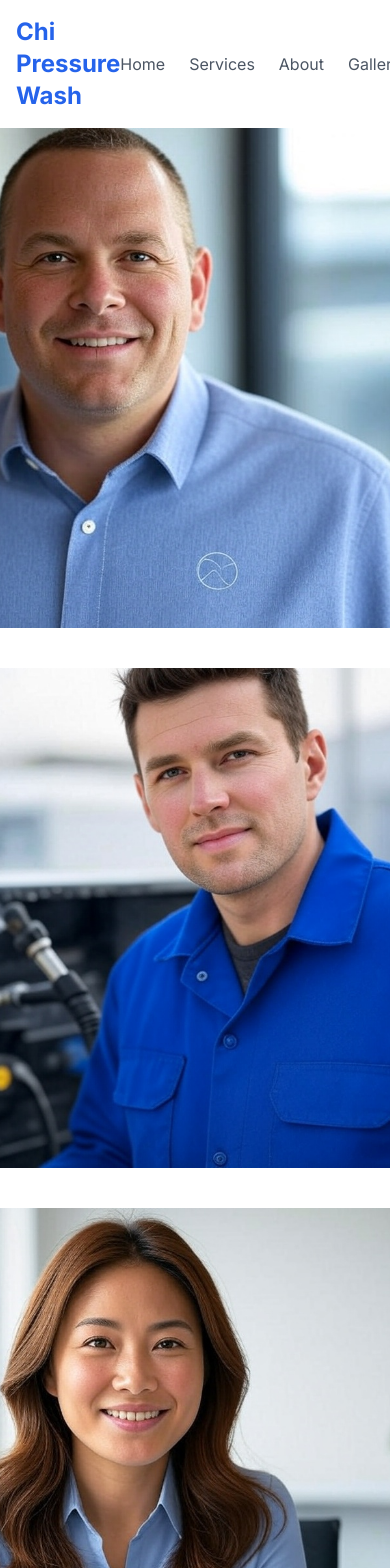
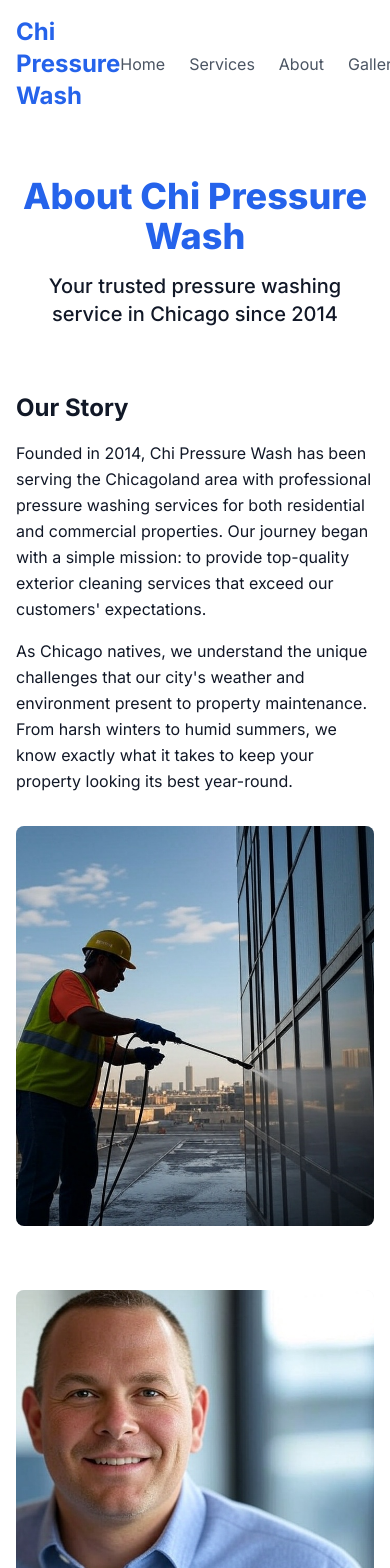
Before and after one commit to agm312/pressure-wash, a Next.js app: page /about in a window 390 px wide. Shown: the top 1568 px of the page. Built offline with nearby package versions, Linux system fonts and the light colour scheme.

Commit message:
Full About page redesign: styled layout, next/image, correct image refs, and responsive grid

```diff
--- a/src/app/about/page.tsx
+++ b/src/app/about/page.tsx
@@ -3,8 +3,42 @@ import Image from 'next/image'
 
 export default function AboutPage() {
   return (
-    <div className="space-y-10">
-      <div className="relative w-full h-[500px] bg-gray-100">
+    <div className="bg-white text-gray-900 px-4 md:px-16 py-12 space-y-16">
+      <section className="text-center">
+        <h1 className="text-4xl font-extrabold text-blue-600">About Chi Pressure Wash</h1>
+        <p className="mt-4 text-xl font-medium">
+          Your trusted pressure washing service in Chicago since 2014
+        </p>
+      </section>
+
+      <section className="grid grid-cols-1 md:grid-cols-2 gap-8 items-center">
+        <div>
+          <h2 className="text-2xl font-bold mb-4">Our Story</h2>
+          <p className="text-base leading-relaxed">
+            Founded in 2014, Chi Pressure Wash has been serving the Chicagoland area with professional
+            pressure washing services for both residential and commercial properties. Our journey began
+            with a simple mission: to provide top-quality exterior cleaning services that exceed our
+            customers' expectations.
+          </p>
+          <p className="mt-4 text-base leading-relaxed">
+            As Chicago natives, we understand the unique challenges that our city's weather and environment
+            present to property maintenance. From harsh winters to humid summers, we know exactly what it
+            takes to keep your property looking its best year-round.
+          </p>
+        </div>
+        <div className="relative w-full h-[400px] rounded-lg overflow-hidden bg-gray-100">
+          <Image
+            src="/chi-pressure-wash.jpg"
+            alt="Our Story - Pressure Washing"
+            fill
+            className="object-cover"
+            priority
+          />
+        </div>
+      </section>
+
+      <section className="grid grid-cols-1 md:grid-cols-2 lg:grid-cols-4 gap-6">
+        <div className="relative w-full h-[400px] rounded-lg overflow-hidden bg-gray-100">
           <Image
             src="/ceo-pressure-wash.jpg"
             alt="CEO - Pressure Washing"
@@ -13,7 +47,7 @@ export default function AboutPage() {
             priority
           />
         </div>
-      <div className="relative w-full h-[500px] bg-gray-100">
+        <div className="relative w-full h-[400px] rounded-lg overflow-hidden bg-gray-100">
           <Image
             src="/pressure-wash-opm.jpg"
             alt="Operations Manager - Pressure Washing"
@@ -22,7 +56,7 @@ export default function AboutPage() {
             priority
           />
         </div>
-      <div className="relative w-full h-[500px] bg-gray-100">
+        <div className="relative w-full h-[400px] rounded-lg overflow-hidden bg-gray-100">
           <Image
             src="/pressure-wash-sarah.jpg"
             alt="Office Team Member"
@@ -31,7 +65,7 @@ export default function AboutPage() {
             priority
           />
         </div>
-      <div className="relative w-full h-[500px] bg-gray-100">
+        <div className="relative w-full h-[400px] rounded-lg overflow-hidden bg-gray-100">
           <Image
             src="/chi-pressure-wash.jpg"
             alt="Team working in downtown Chicago"
@@ -40,6 +74,7 @@ export default function AboutPage() {
             priority
           />
         </div>
+      </section>
     </div>
   )
 }
```
Lines whose indentation alone changed are shown as unchanged.
